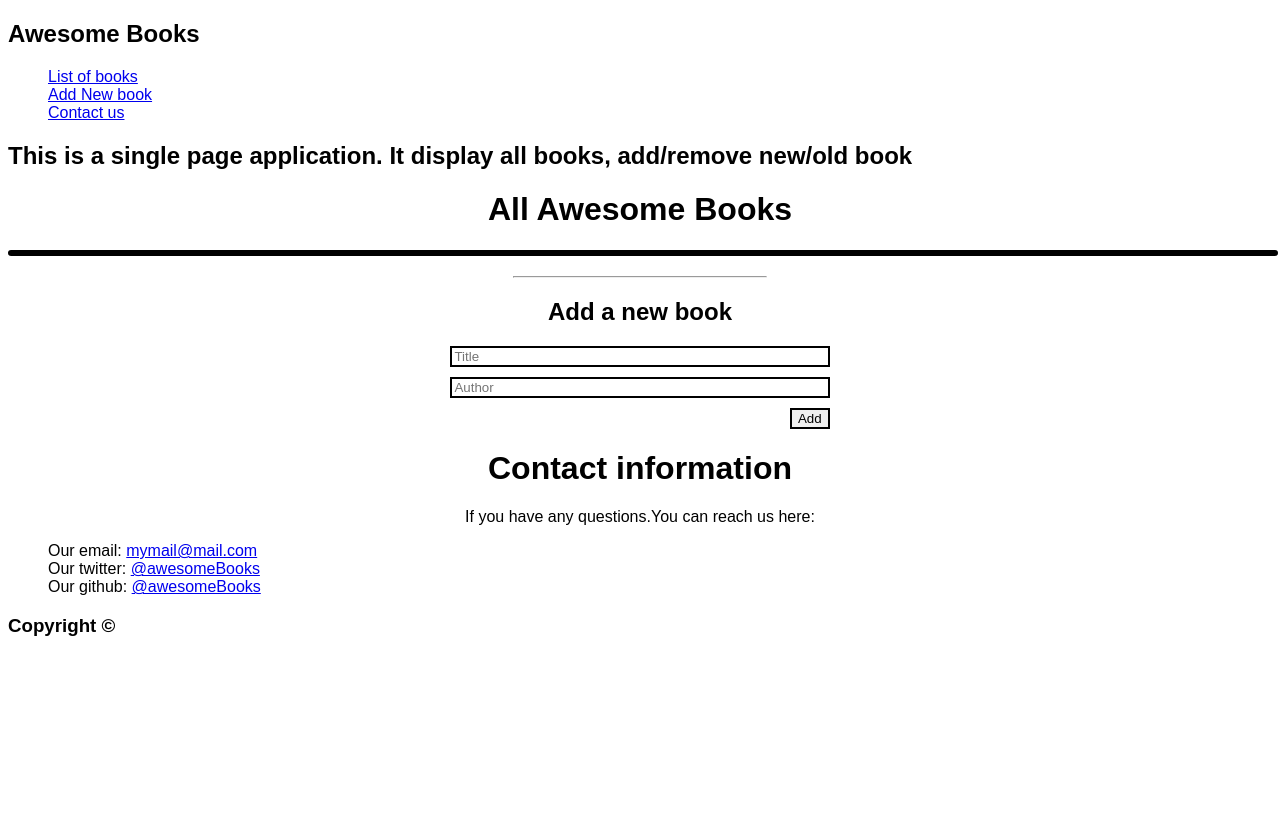
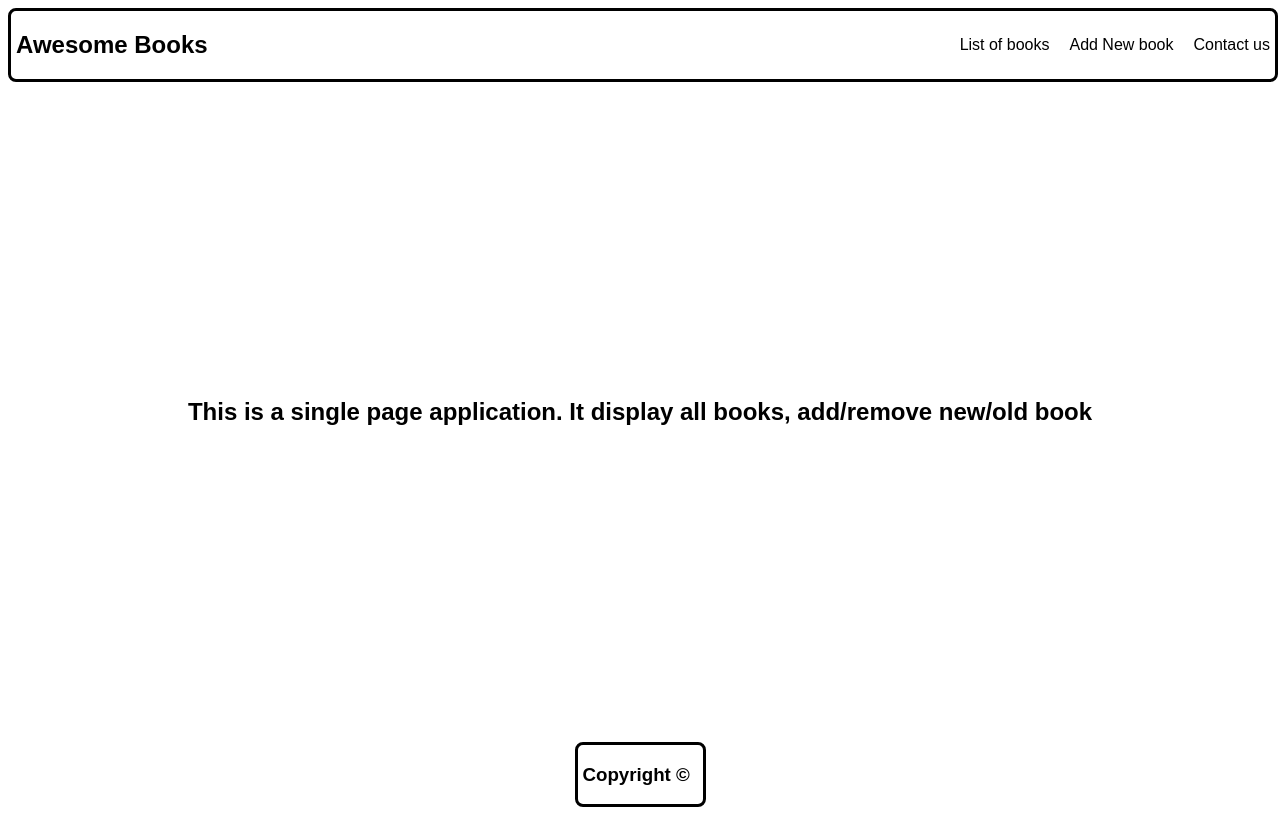
Before and after one commit to hakichris/Awesome-Books-Project, a plain HTML site: page index.html in a window 1280 px wide. Drawn offline with Linux system fonts and the light colour scheme.

Commit message:
Update css

```diff
--- a/style.css
+++ b/style.css
@@ -3,8 +3,48 @@
   font-family: Arial, Helvetica, sans-serif;
 }
 
-li {
-  list-style: none;
+.centered {
+  margin-top: 25%;
+  margin-bottom: 25%;
+}
+
+.header {
+  border: 3px solid #000;
+  border-radius: 8px;
+  width: 100%;
+  display: flex;
+  justify-content: space-between;
+  align-items: center;
+}
+
+.footer {
+  border: 3px solid #000;
+  border-radius: 8px;
+  width: 125px;
+  margin-top: 15%;
+  margin-inline-start: auto;
+  margin-inline-end: auto;
+}
+
+a {
+  color: #000;
+  text-decoration: none;
+}
+
+p,
+h3,
+.header-title {
+  margin-left: 5px;
+}
+
+.stay {
+  text-align: center;
+}
+
+.nav-list {
+  margin-right: 5px;
+  display: flex;
+  gap: 20px;
 }
 
 hr {
@@ -68,3 +108,21 @@
 #form {
   margin-top: 20px;
 }
+
+.contact,
+.reachout {
+  display: flex;
+  flex-direction: column;
+  align-items: center;
+  justify-content: center;
+}
+
+.displaybook,
+.form,
+.contact {
+  display: none;
+}
+
+li {
+  list-style-type: none;
+}
```
